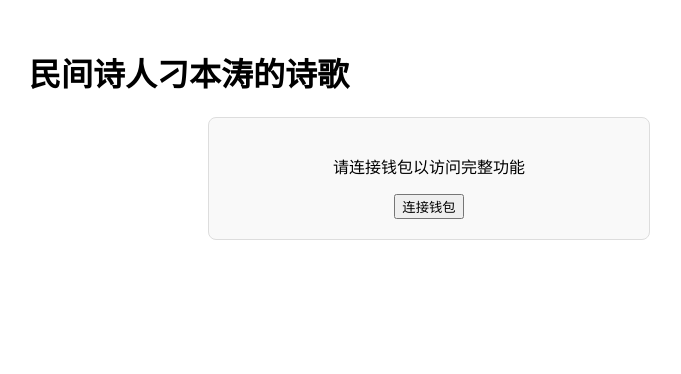
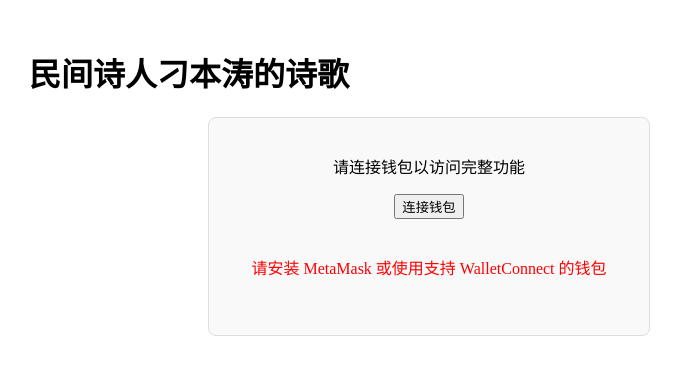
Before and after one commit to diaoxiaoniu/poetry-dapp, a React (Create React App) app: page / in a window 1280 px wide. Both pictures are taken after a click on the button "连接钱包". Shown: the top 374 px of the page, without its empty margins (211-892 px from the left). Built offline with nearby package versions, Linux system fonts and the light colour scheme; no server answers.

Commit message:
改进移动端钱包连接逻辑，添加应用商店链接

```diff
--- a/src/App.js
+++ b/src/App.js
@@ -8,6 +8,7 @@ function App() {
   const [contract, setContract] = useState(null);
   const [error, setError] = useState('');
   const [connecting, setConnecting] = useState(false);
+  const [isMobile] = useState(/iPhone|iPad|iPod|Android/i.test(navigator.userAgent));
 
   const connectWallet = async () => {
     try {
@@ -27,9 +28,9 @@ function App() {
     const dappUrl = 'daisydiao.eth.limo';
 
     if (/iPhone|iPad|iPod/i.test(navigator.userAgent)) {
-      return `https://metamask.app.link/dapp/${dappUrl}`;
+      return 'https://apps.apple.com/us/app/metamask/id1438144202';
     } else if (/Android/i.test(navigator.userAgent)) {
-      return `https://metamask.app.link/dapp/${dappUrl}`;
+      return 'https://play.google.com/store/apps/details?id=io.metamask';
     }
     return null;
   };
@@ -40,14 +41,20 @@ function App() {
         <h1>民间诗人刁本涛的诗歌</h1>
         <div className="connect-wallet">
           <p>请连接钱包以访问完整功能</p>
-          <button onClick={connectWallet}>
-            {connecting ? '连接中...' : '连接钱包'}
-          </button>
-          {getWalletLink() && (
-            <a href={getWalletLink()} className="wallet-link">
-              下载 MetaMask 移动端
-            </a>
+          {isMobile ? (
+            <>
+              <p>请先安装并打开 MetaMask 移动端钱包</p>
+              <a href={getWalletLink()} className="wallet-link" target="_blank" rel="noopener noreferrer">
+                下载 MetaMask
+              </a>
+              <p>安装后请刷新页面</p>
+            </>
+          ) : (
+            <button onClick={connectWallet} disabled={connecting}>
+              {connecting ? '连接中...' : '连接钱包'}
+            </button>
           )}
+          {error && <p className="error">{error}</p>}
         </div>
       </div>
     );
```
